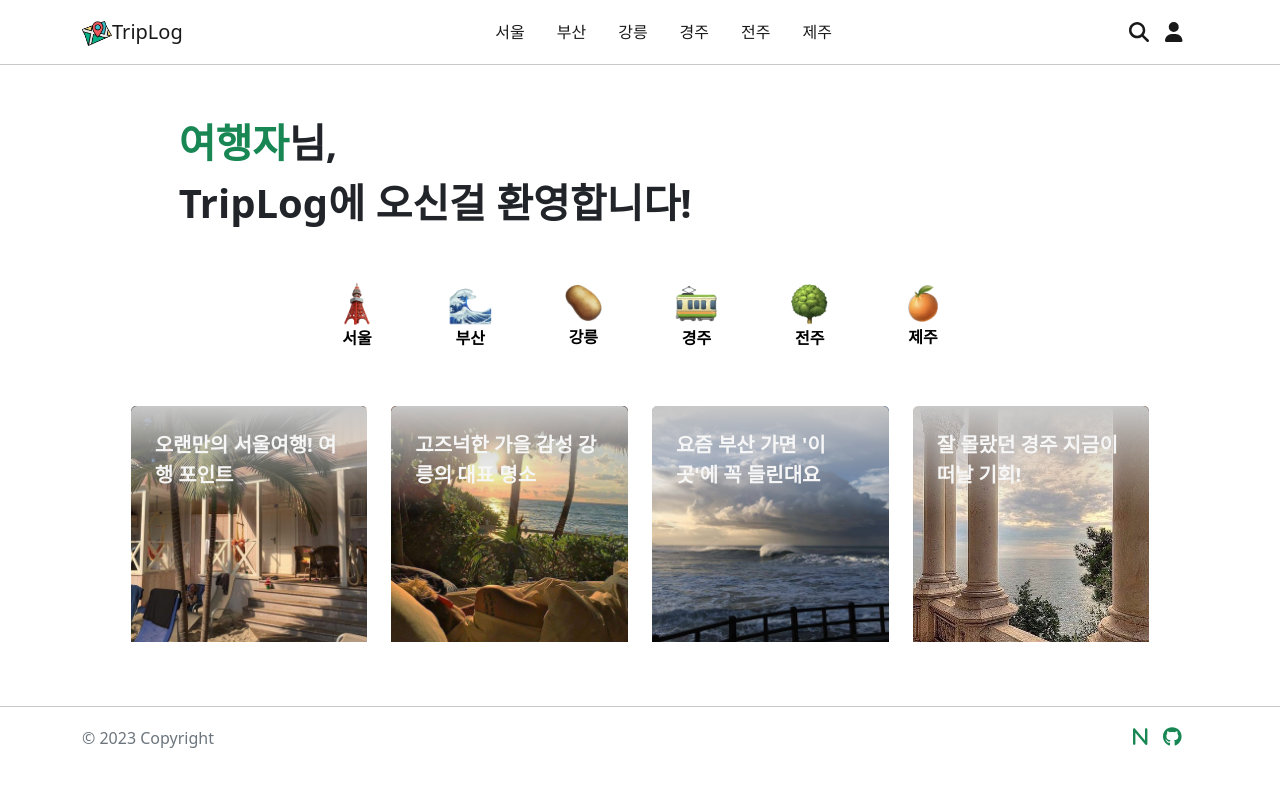
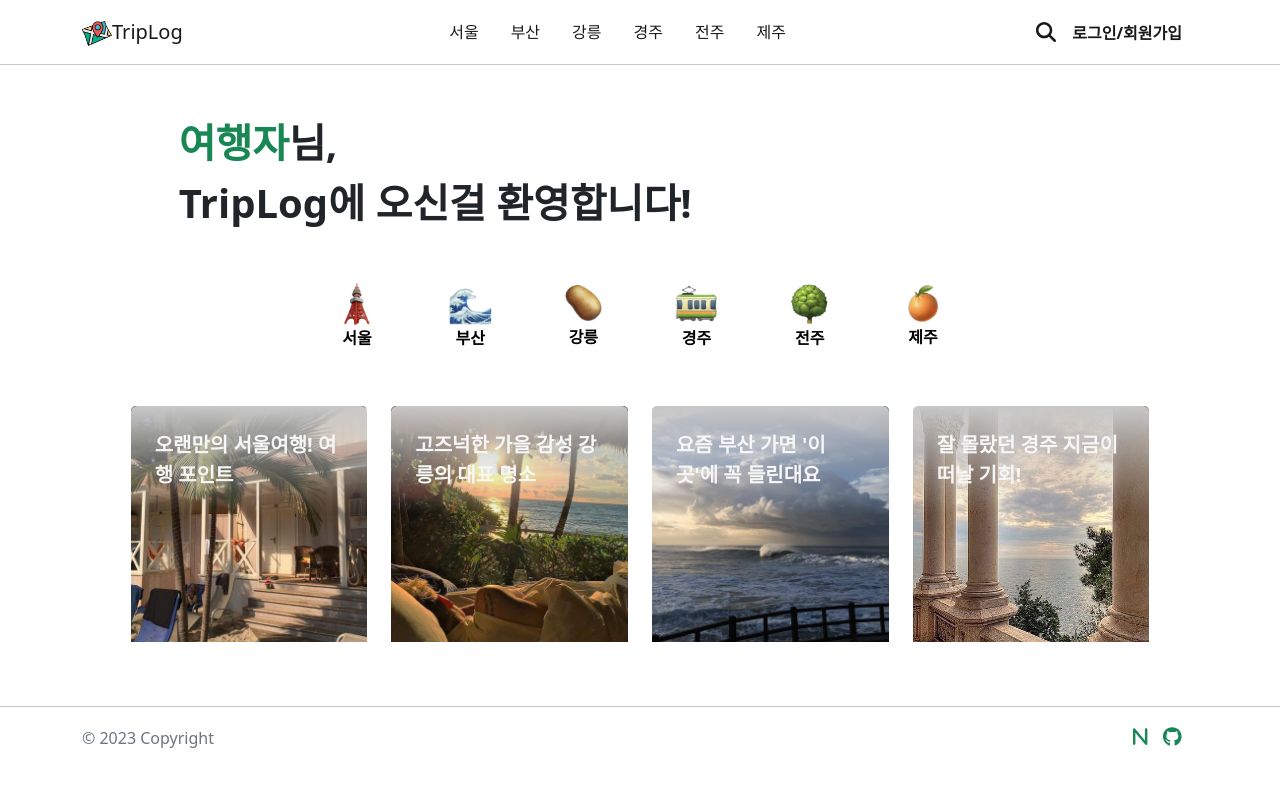
Before and after one commit to bokjunwoo/-wanted-pre-onboarding-challenge-fe-ts, a Next.js app: page / in a window 1280 px wide. Shown: the top 786 px of the page. Built offline with nearby package versions, Linux system fonts and the light colour scheme; no server answers.

Commit message:
fix : login 버튼 수정

```diff
--- a/components/layout/Header.tsx
+++ b/components/layout/Header.tsx
@@ -5,6 +5,7 @@ import {
   faUser,
   faMagnifyingGlass,
   faRightFromBracket,
+  faRightToBracket,
 } from '@fortawesome/free-solid-svg-icons';
 import { userInfo, userlogout } from '@/pages/api/sign';
 import { useMutation, useQuery, useQueryClient } from '@tanstack/react-query';
@@ -118,7 +119,7 @@ export default function Header() {
           ) : (
             <Link href="/login">
               <Navbar.Brand>
-                <FontAwesomeIcon icon={faUser} />
+                <span className="fs-6 fw-bold">로그인/회원가입</span>
               </Navbar.Brand>
             </Link>
           )}
```
